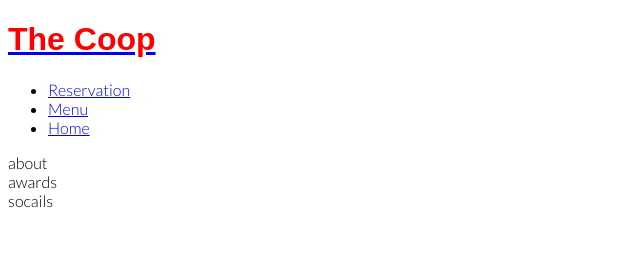
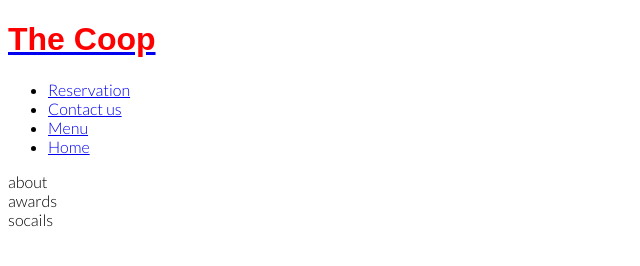
Before and after one commit to CoderStephen/Project_1, a plain HTML site: page index.html in a window 1280 px wide. Shown: the whole page, without its empty margins (0-640 px from the left). Drawn offline with Linux system fonts and the light colour scheme; a web font is replaced by a local one.

Commit message:
Add contact page

```diff
--- a/index.html
+++ b/index.html
@@ -1,5 +1,6 @@
 <!DOCTYPE html>
 <html lang="en">
+
 <head>
     <meta charset="UTF-8">
     <meta http-equiv="X-UA-Compatible" content="IE=edge">
@@ -11,6 +12,7 @@
 
     <title>Coop restaurant</title>
 </head>
+
 <body>
     <header>
         <a href="index.html">
@@ -21,6 +23,9 @@
             <ul>
                 <li>
                     <a href="form.html">Reservation</a>
+                </li>
+                <li>
+                    <a href="contact.html">Contact us</a>
                 </li>
                 <li>
                     <a href="menu.html">Menu</a>
@@ -37,4 +42,5 @@
     <footer>socails</footer>
 
 </body>
+
 </html>
```
Also changed, not shown: contact.html (added). Lines whose indentation alone changed are shown as unchanged.
